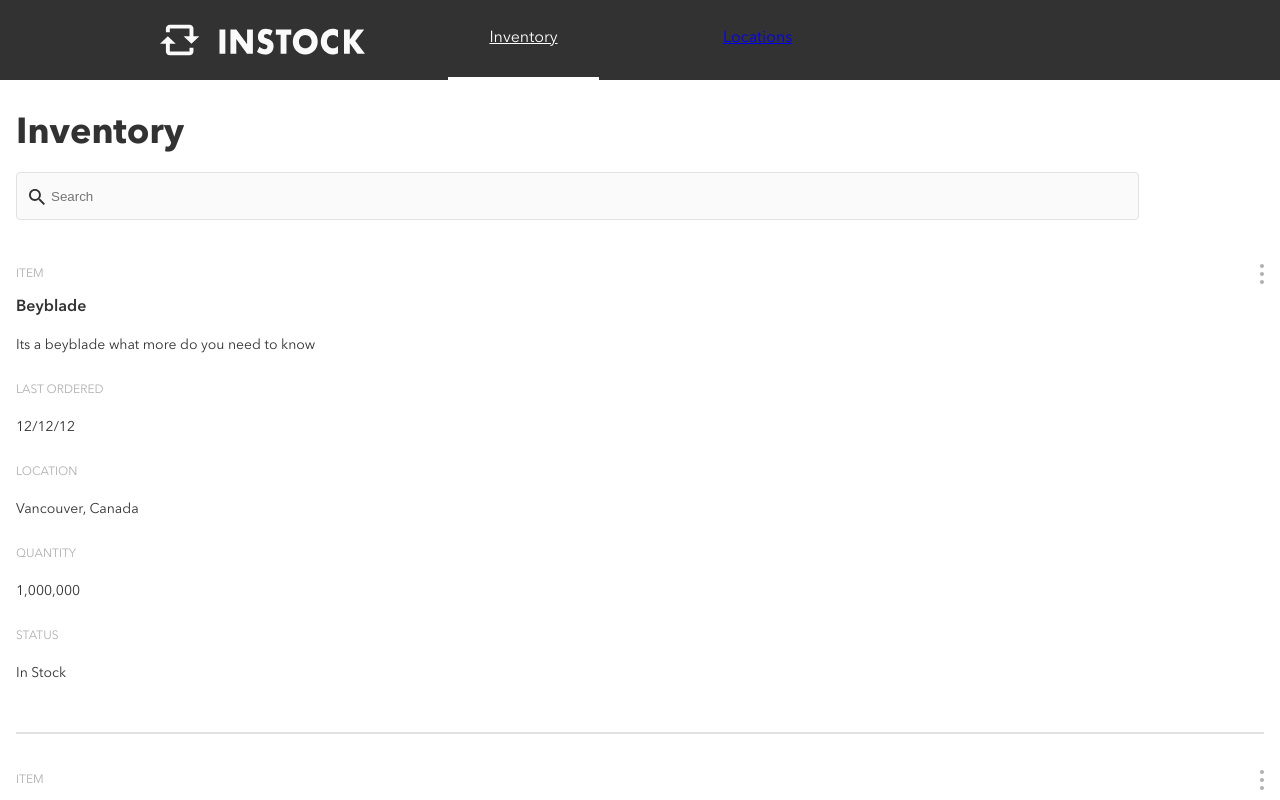
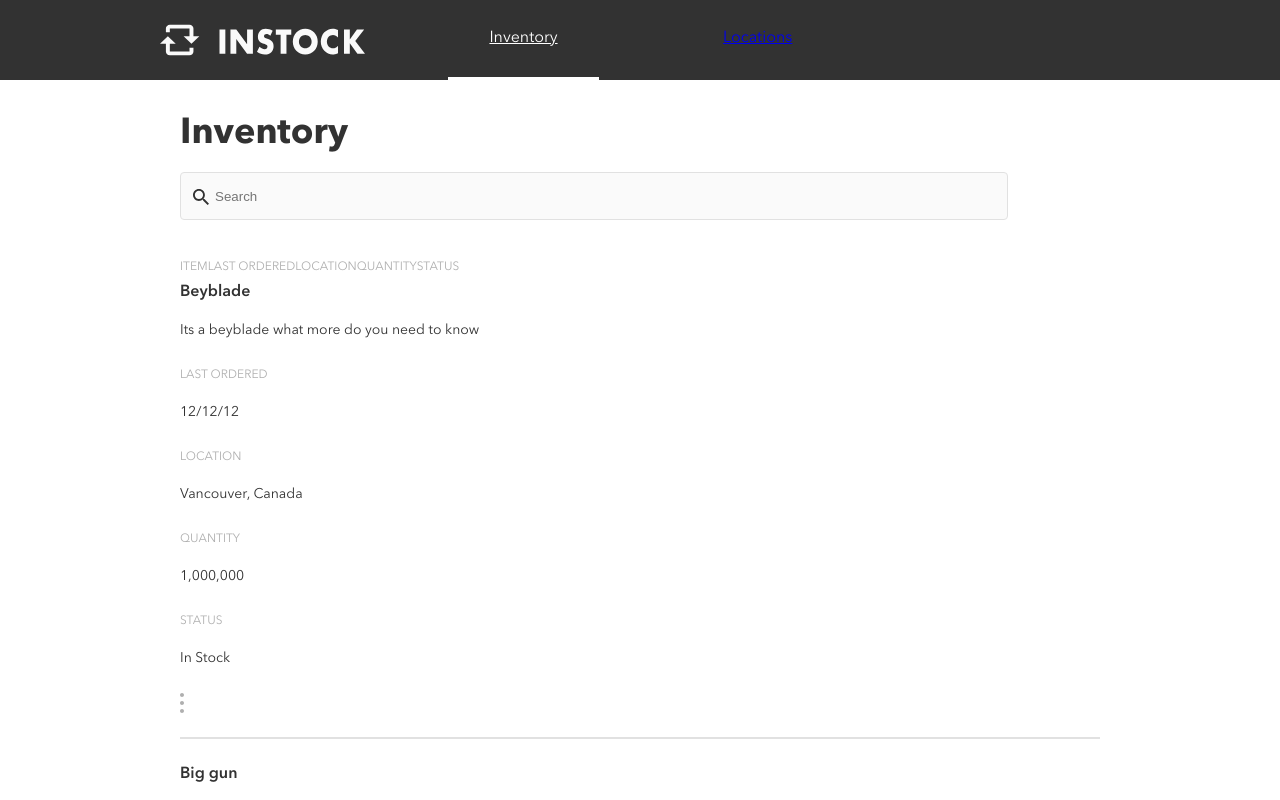
Before and after one commit to Jennormous/InStock, a React (Create React App) app in the folder client/: page / in a window 1280 px wide. Built offline with nearby package versions, Linux system fonts and the light colour scheme.

Commit message:
Tablet CSS under construction

```diff
--- a/client/src/styles/main.css
+++ b/client/src/styles/main.css
@@ -430,8 +430,26 @@
   display: none;
 }
 
+@media only screen and (min-width: 768px) {
+  .largetags {
+    display: contents;
+  }
+}
+
 .inventory {
   margin: 0 1rem;
+}
+
+@media only screen and (min-width: 768px) {
+  .inventory {
+    margin: 0 1.5rem;
+  }
+}
+
+@media only screen and (min-width: 1024px) {
+  .inventory {
+    margin: 0 11.25rem;
+  }
 }
 
 .inventory__top-section {
@@ -481,6 +499,12 @@
       flex-basis: 100%;
 }
 
+@media only screen and (min-width: 768px) {
+  .mobiletags__item {
+    display: none;
+  }
+}
+
 .mobiletags__vertdots {
   margin-left: auto;
 }
```
Also changed, not shown: client/src/styles/partials/_inventory.scss (+12 -0 lines), 1 other file (tests, documents, lock files or other folders).
